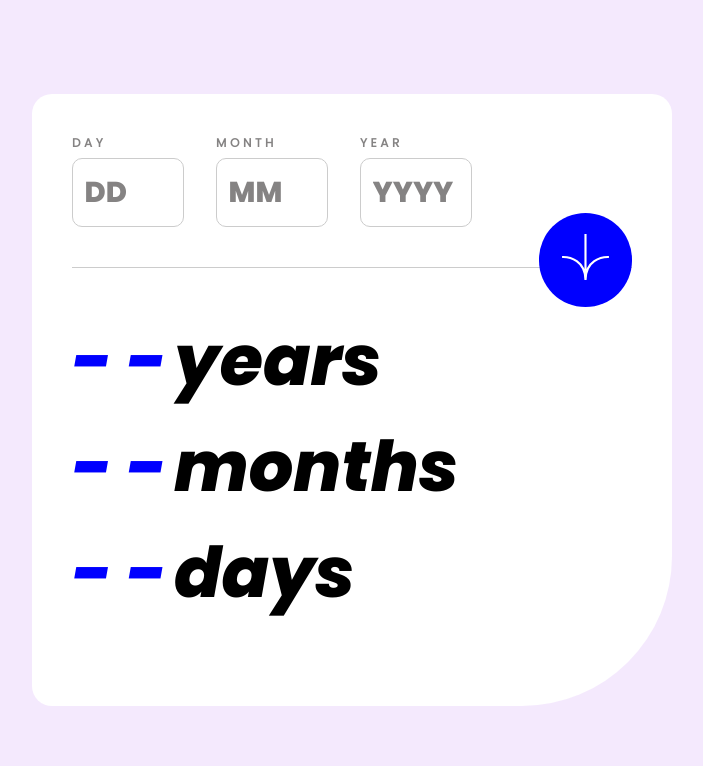
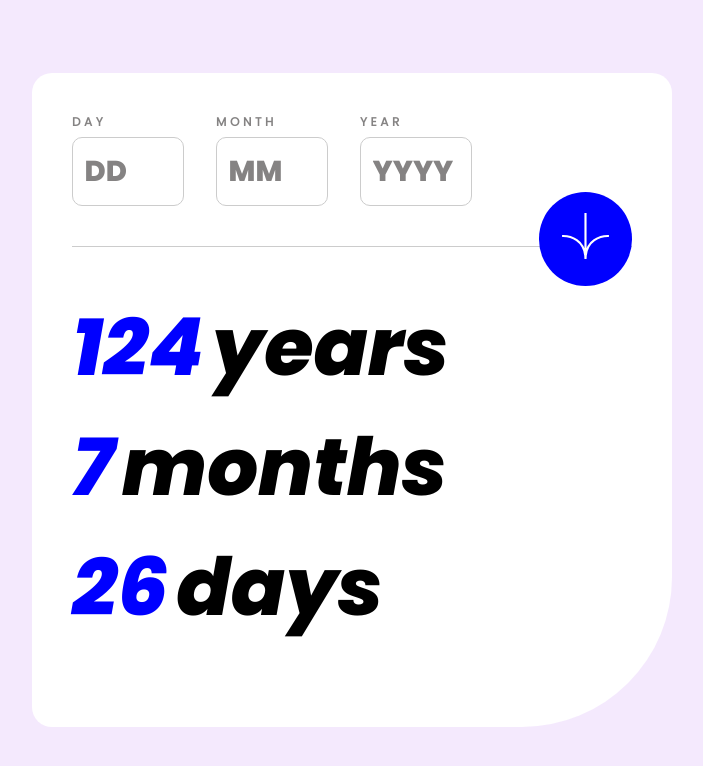
Before and after one commit to Orozimbo1/ageCaculator, a plain HTML site: page index.html in a window 1280 px wide. Both pictures are taken after a click on the button 873 px from the left and 259 px from the top of the page. Shown: the whole page, without its empty margins (288-991 px from the left). Drawn offline with Linux system fonts and the light colour scheme.

Commit message:
Lógica JS para retornar a idade concluída

```diff
--- a/index.html
+++ b/index.html
@@ -16,18 +16,18 @@
       <ul>
         <li>
           <h3>Day</h3>
-          <input type="text" placeholder="DD">
-          <p></p>
+          <input type="text" class="inputDay" placeholder="DD">
+          <p class="error"></p>
         </li>
         <li>
           <h3>Month</h3>
-          <input type="text" placeholder="MM">
-          <p></p>
+          <input type="text" class="inputMonth" placeholder="MM">
+          <p class="error"></p>
         </li>
         <li>
           <h3>Year</h3>
-          <input type="text" placeholder="YYYY">
-          <p></p>
+          <input type="text" class="inputYear" placeholder="YYYY">
+          <p class="error"></p>
         </li>
       </ul>
       <button><img src="assets/images/icon-arrow.svg" alt="Arrow icon"></button>
--- a/index.js
+++ b/index.js
@@ -1 +1,22 @@
-console.log('ola')
+const submit = document.querySelector('button')
+const inputDay = document.querySelector('.inputDay')
+const inputMonth = document.querySelector('.inputMonth')
+const inputYear = document.querySelector('.inputYear')
+const errors = document.querySelectorAll('.error')
+
+const years = document.querySelector('.years')
+const months = document.querySelector('.months')
+const days = document.querySelector('.days')
+
+submit.addEventListener('click', () => {
+  const currentDate = new Date()
+  const dataDeNascimento = new Date(inputYear.value, inputMonth.value - 1, inputDay.value)
+
+  const yearsText = Math.floor(currentDate.getFullYear() - dataDeNascimento.getFullYear())
+  const monthsText = Math.floor(currentDate.getMonth() - dataDeNascimento.getMonth())
+  const daysText = currentDate.getDate() - inputDay.value
+
+  years.innerHTML = yearsText
+  months.innerHTML = monthsText < 0 ? monthsText + 12 : monthsText
+  days.innerHTML = Math.abs(daysText)
+})
--- a/style.css
+++ b/style.css
@@ -30,7 +30,6 @@ body {
 }
 
 main {
-  /* height: 70vh; */
   width: 50vw;
   padding: 2.5em;
   background-color: white;
@@ -108,7 +107,7 @@ section {
 }
 
 span {
-  font-size: 70px;
+  font-size: 1em;
   font-weight: bolder;
   font-family: 'Poppins-ExtraBoldItalic';
   color: blue;
@@ -117,7 +116,7 @@ span {
 }
 
 h2 {
-  font-size: 70px;
+  font-size: 5em;
   font-weight: 700;
   font-family: 'Poppins-ExtraBoldItalic';
 }
```
